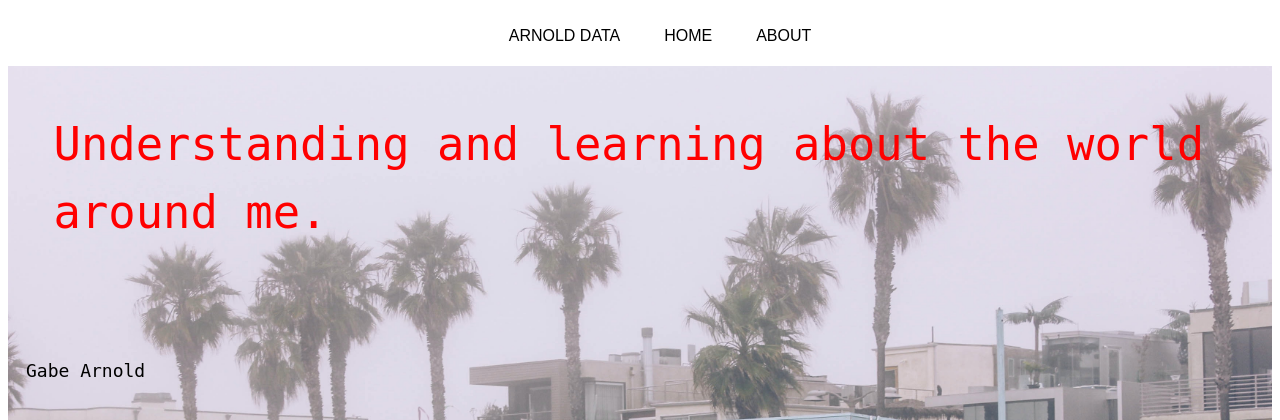
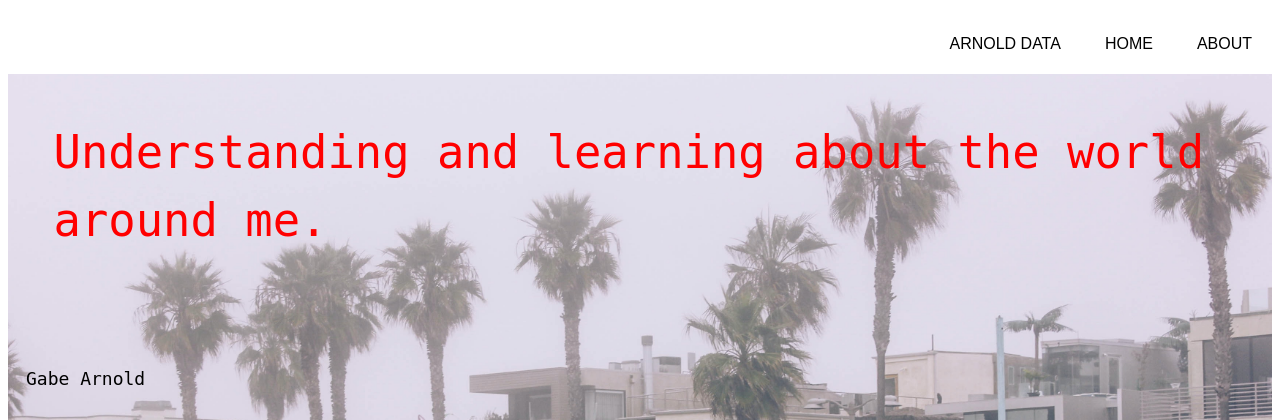
Before and after one commit to GabeSArn/personal_site, a Flask app: page / in a window 1280 px wide. Shown: the top 420 px of the page. Run offline with Flask 2, Linux system fonts and the light colour scheme; some web fonts are replaced.

Commit message:
Updated header.

```diff
--- a/static/stylesheets/styles.css
+++ b/static/stylesheets/styles.css
@@ -58,9 +58,9 @@ ul {
 }
 
 .main_nav {
-  margin: 0 auto;
+  margin-left: 3em;
   height: .75em;
-  text-align: center;
+  text-align: right;
 }
 
 .footer_ {
@@ -78,8 +78,8 @@ ul {
   object-fit: cover;
 }
 
-.logo {
-  padding-right: 4em
+.main_logo {
+  text-align: right;
 }
 
 .nav_link {
--- a/templates/header.html
+++ b/templates/header.html
@@ -10,7 +10,7 @@
   </head>
   <body>
     <ul class = 'main_nav'>
-      <li class = 'logo nav_link'>Arnold Data</li>
+      <li class = 'nav_link main_logo'>Arnold Data</li>
       <li class = 'nav_link'><a href='/'>Home</a></li>
       <li class = 'nav_link'><a href='about'>About</a></li>
     </ul>
```
